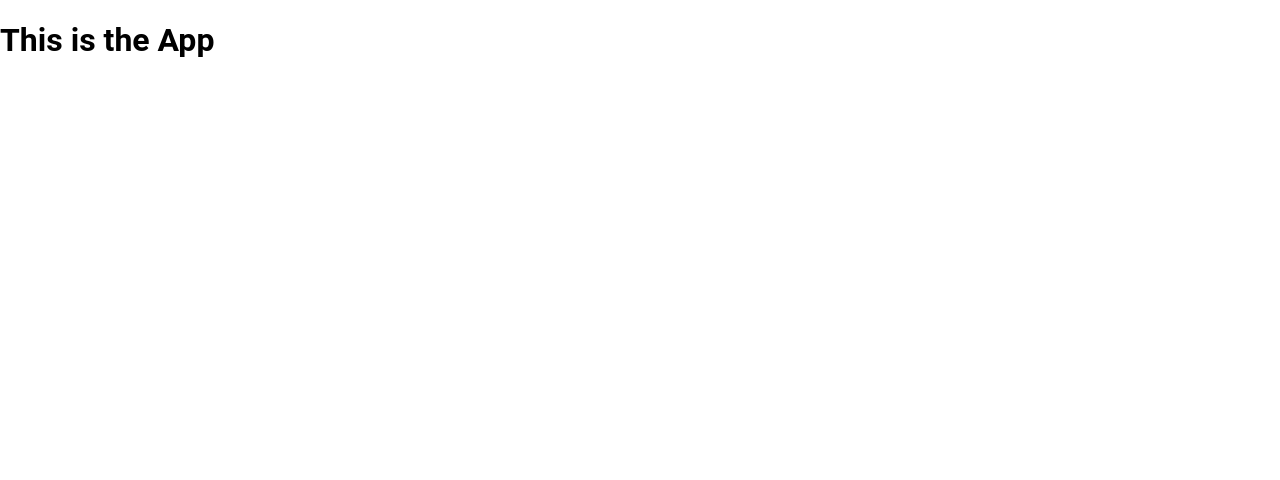
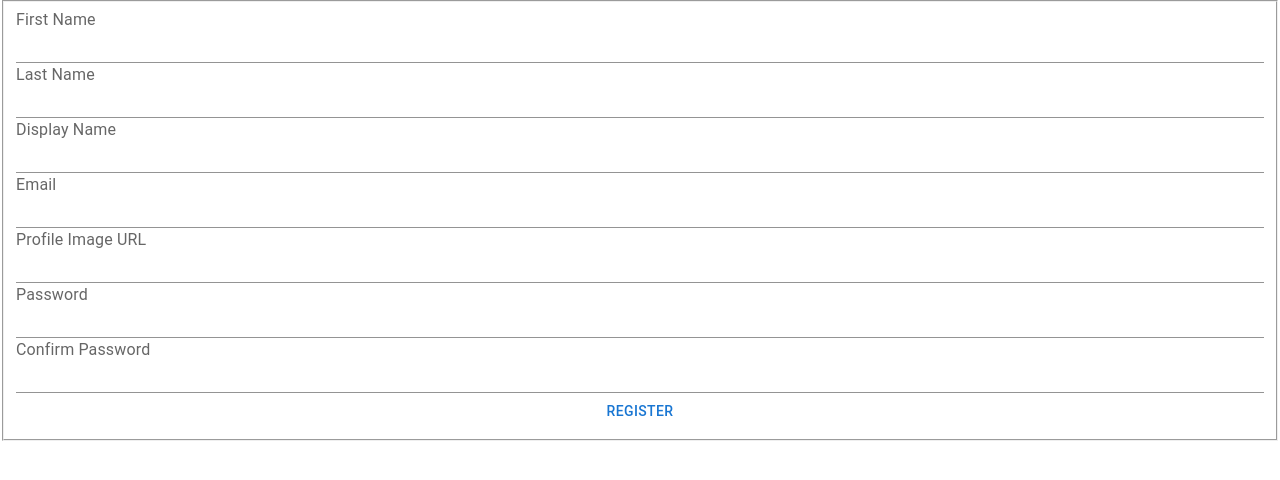
Before and after one commit to sorachung/StoriesByUs, a React (Create React App) app in the folder StoriesByUs/client/: page /register in a window 1280 px wide. Shown: the top 480 px of the page. Built offline with nearby package versions, Linux system fonts and the light colour scheme; no server answers.

Commit message:
added ApplicationViews.js; fixed login and register for MUI

```diff
--- a/StoriesByUs/client/src/App.js
+++ b/StoriesByUs/client/src/App.js
@@ -1,5 +1,25 @@
+import React, { useEffect, useState } from "react";
+import { BrowserRouter as Router } from "react-router-dom";
+import { CircularProgress } from "@mui/material";
+import ApplicationViews from "./components/ApplicationViews";
+import { onLoginStatusChange } from "./modules/authManager";
+
 function App() {
-  return <h1>This is the App</h1>;
+  const [isLoggedIn, setIsLoggedIn] = useState(null);
+
+  useEffect(() => {
+    onLoginStatusChange(setIsLoggedIn);
+  }, []);
+
+  if (isLoggedIn === null) {
+    return <CircularProgress />;
+  }
+
+  return (
+    <Router>
+      <ApplicationViews isLoggedIn={isLoggedIn} />
+    </Router>
+  );
 }
 
 export default App;
--- /dev/null
+++ b/StoriesByUs/client/src/components/ApplicationViews.js
@@ -0,0 +1,27 @@
+import React from "react";
+import { Switch, Route, Redirect } from "react-router-dom";
+import Login from "./auth/Login";
+import Register from "./auth/Register";
+import Home from "./dashboard/Home";
+
+export default function ApplicationViews({ isLoggedIn }) {
+  return (
+    <main>
+      <Switch>
+        <Route path="/" exact>
+          {isLoggedIn ? <Home /> : <Redirect to="/login" />}
+        </Route>
+
+        <Route path="/login">
+          <Login />
+        </Route>
+
+        <Route path="/register">
+          <Register />
+        </Route>
+
+        <Route>404 Not Found</Route>
+      </Switch>
+    </main>
+  );
+}
--- a/StoriesByUs/client/src/components/auth/Login.js
+++ b/StoriesByUs/client/src/components/auth/Login.js
@@ -1,7 +1,7 @@
 import React, { useState } from "react";
-import { Button, Form, FormGroup, Label, Input } from "@mui/material";
+import { Button, Box, FormGroup, FormLabel, Input } from "@mui/material";
 import { useHistory, Link } from "react-router-dom";
-import { login } from "../modules/authManager";
+import { login } from "../../modules/authManager";
 
 export default function Login() {
   const history = useHistory();
@@ -17,10 +17,10 @@ export default function Login() {
   };
 
   return (
-    <Form onSubmit={loginSubmit}>
+    <Box component="form" onSubmit={loginSubmit}>
       <fieldset>
         <FormGroup>
-          <Label for="email">Email</Label>
+          <FormLabel htmlFor="email">Email</FormLabel>
           <Input
             id="email"
             type="text"
@@ -29,7 +29,7 @@ export default function Login() {
           />
         </FormGroup>
         <FormGroup>
-          <Label for="password">Password</Label>
+          <FormLabel htmlFor="password">Password</FormLabel>
           <Input
             id="password"
             type="password"
@@ -43,6 +43,6 @@ export default function Login() {
           Not registered? <Link to="register">Register</Link>
         </em>
       </fieldset>
-    </Form>
+    </Box>
   );
 }
--- a/StoriesByUs/client/src/components/auth/Register.js
+++ b/StoriesByUs/client/src/components/auth/Register.js
@@ -1,7 +1,7 @@
 import React, { useState } from "react";
-import { Button, Form, FormGroup, Label, Input } from "@mui/material";
+import { Button, Box, FormGroup, FormLabel, Input } from "@mui/material";
 import { useHistory } from "react-router-dom";
-import { register } from "../modules/authManager";
+import { register } from "../../modules/authManager";
 
 export default function Register() {
   const history = useHistory();
@@ -31,10 +31,10 @@ export default function Register() {
   };
 
   return (
-    <Form onSubmit={registerClick}>
+    <Box component="form" onSubmit={registerClick}>
       <fieldset>
         <FormGroup>
-          <Label htmlFor="firstName">First Name</Label>
+          <FormLabel htmlFor="firstName">First Name</FormLabel>
           <Input
             id="firstName"
             type="text"
@@ -42,7 +42,7 @@ export default function Register() {
           />
         </FormGroup>
         <FormGroup>
-          <Label htmlFor="lastName">Last Name</Label>
+          <FormLabel htmlFor="lastName">Last Name</FormLabel>
           <Input
             id="lastName"
             type="text"
@@ -50,7 +50,7 @@ export default function Register() {
           />
         </FormGroup>
         <FormGroup>
-          <Label htmlFor="displayName">Display Name</Label>
+          <FormLabel htmlFor="displayName">Display Name</FormLabel>
           <Input
             id="displayName"
             type="text"
@@ -58,7 +58,7 @@ export default function Register() {
           />
         </FormGroup>
         <FormGroup>
-          <Label for="email">Email</Label>
+          <FormLabel htmlFor="email">Email</FormLabel>
           <Input
             id="email"
             type="text"
@@ -66,7 +66,7 @@ export default function Register() {
           />
         </FormGroup>
         <FormGroup>
-          <Label htmlFor="imageLocation">Profile Image URL</Label>
+          <FormLabel htmlFor="imageLocation">Profile Image URL</FormLabel>
           <Input
             id="imageLocation"
             type="text"
@@ -74,7 +74,7 @@ export default function Register() {
           />
         </FormGroup>
         <FormGroup>
-          <Label for="password">Password</Label>
+          <FormLabel htmlFor="password">Password</FormLabel>
           <Input
             id="password"
             type="password"
@@ -82,7 +82,7 @@ export default function Register() {
           />
         </FormGroup>
         <FormGroup>
-          <Label for="confirmPassword">Confirm Password</Label>
+          <FormLabel htmlFor="confirmPassword">Confirm Password</FormLabel>
           <Input
             id="confirmPassword"
             type="password"
@@ -93,6 +93,6 @@ export default function Register() {
           <Button>Register</Button>
         </FormGroup>
       </fieldset>
-    </Form>
+    </Box>
   );
 }
--- /dev/null
+++ b/StoriesByUs/client/src/components/dashboard/Home.js
@@ -0,0 +1,5 @@
+import React from "react";
+
+export default function Home() {
+  return <h1>Home Page</h1>;
+}
```
